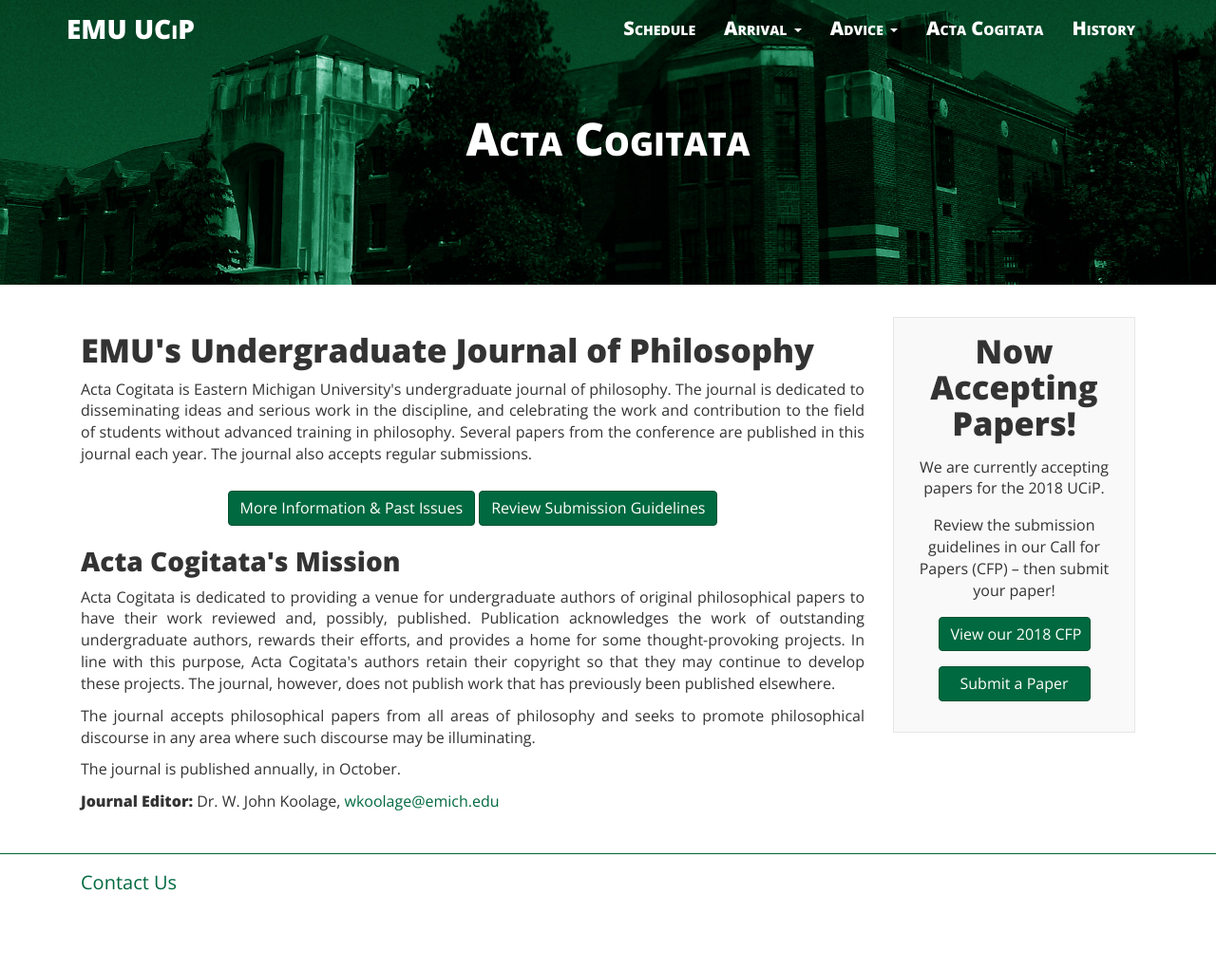
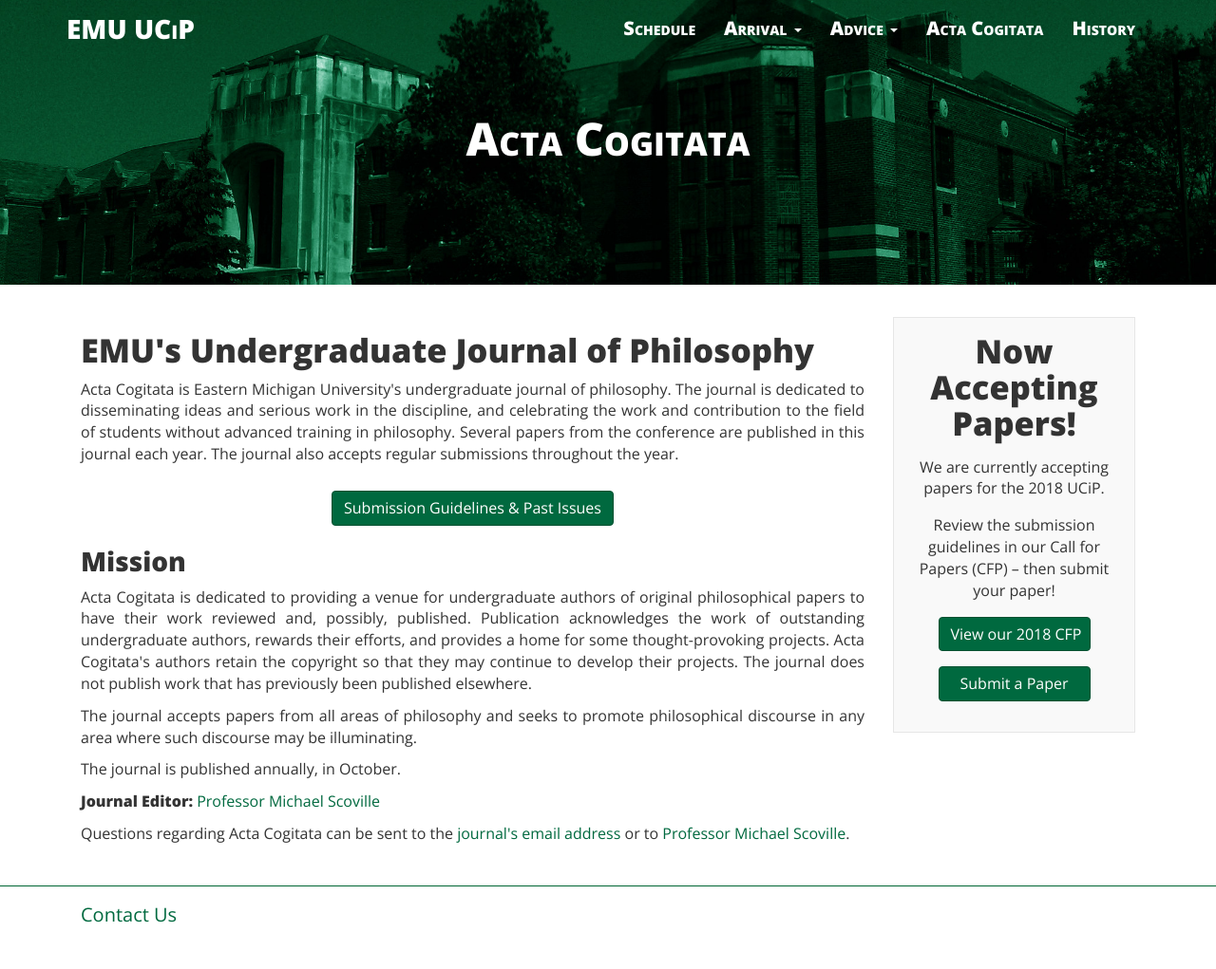
Before and after one commit to ucip/ucip.github.io, a Jekyll site: the page built from journal.md, in a window 1280 px wide. Shown: the whole page at 95% size. Built offline with Jekyll 4.4.1, drawn with Linux system fonts in a browser that asks for light colours; nearby versions of some CDN libraries; before the commit the page ends 987 px from its top, so only the background shows below that.

Commit message:
updated verbiage, links, and editor information

```diff
--- a/journal.md
+++ b/journal.md
@@ -8,16 +8,16 @@
 <div class="container">
   <div class="col-sm-9 col-xs-12 cfp-page">
     <h3 class="home-h3">EMU's Undergraduate Journal of Philosophy</h3>
-    <p class="text-justify">Acta Cogitata is Eastern Michigan University's undergraduate journal of philosophy. The journal is dedicated to disseminating ideas and serious work in the discipline, and celebrating the work and contribution to the field of students without advanced training in philosophy. Several papers from the conference are published in this journal each year. The journal also accepts regular submissions.</p>
+    <p class="text-justify">Acta Cogitata is Eastern Michigan University's undergraduate journal of philosophy. The journal is dedicated to disseminating ideas and serious work in the discipline, and celebrating the work and contribution to the field of students without advanced training in philosophy. Several papers from the conference are published in this journal each year. The journal also accepts regular submissions throughout the year.</p>
     <div class="text-center">
-      <a class="btn btn-primary journal-btns" href="https://www.emich.edu/historyphilosophy/actacogitata/actacogitatamain.php" role="button">More Information & Past Issues</a>
-      <a class="btn btn-primary journal-btns" href="https://www.emich.edu/historyphilosophy/journals.php" role="button">Review Submission Guidelines</a>
+      <a class="btn btn-primary journal-btns" href="http://www.emich.edu/historyphilosophy/philosophy/beyond-the-classroom/acta-cogitata.php" role="button">Submission Guidelines & Past Issues</a>
     </div>
-    <h3>Acta Cogitata's Mission</h3>
-    <p class="text-justify">Acta Cogitata is dedicated to providing a venue for undergraduate authors of original philosophical papers to have their work reviewed and, possibly, published. Publication acknowledges the work of outstanding undergraduate authors, rewards their efforts, and provides a home for some thought-provoking projects. In line with this purpose, Acta Cogitata's authors retain their copyright so that they may continue to develop these projects. The journal, however, does not publish work that has previously been published elsewhere.</p>
-    <p class="text-justify">The journal accepts philosophical papers from all areas of philosophy and seeks to promote philosophical discourse in any area where such discourse may be illuminating.</p>
+    <h3>Mission</h3>
+    <p class="text-justify">Acta Cogitata is dedicated to providing a venue for undergraduate authors of original philosophical papers to have their work reviewed and, possibly, published. Publication acknowledges the work of outstanding undergraduate authors, rewards their efforts, and provides a home for some thought-provoking projects. Acta Cogitata's authors retain the copyright so that they may continue to develop their projects. The journal does not publish work that has previously been published elsewhere.</p>
+    <p class="text-justify">The journal accepts papers from all areas of philosophy and seeks to promote philosophical discourse in any area where such discourse may be illuminating.</p>
     <p class="text-justify">The journal is published annually, in October.</p>
-    <p class="text-justify"><b>Journal Editor:</b> Dr. W. John Koolage, <a href="mailto:wkoolage@emich.edu">wkoolage@emich.edu</a></p>
+    <p class="text-justify"><b>Journal Editor:</b> <a href="mailto:jscovil1@emich.edu">Professor Michael Scoville</a></p>
+    <p class="text-justify">Questions regarding Acta Cogitata can be sent to the <a href="mailto:ActaCogitata@gmail.com">journal's email address</a> or to <a href="mailto:jscovil1@emich.edu">Professor Michael Scoville</a>.</p>
   </div>
   {% include box.html %}
 </div>
```
